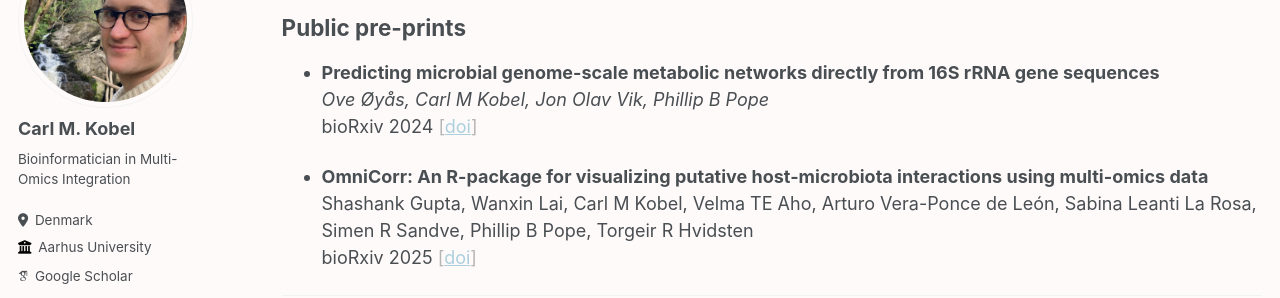
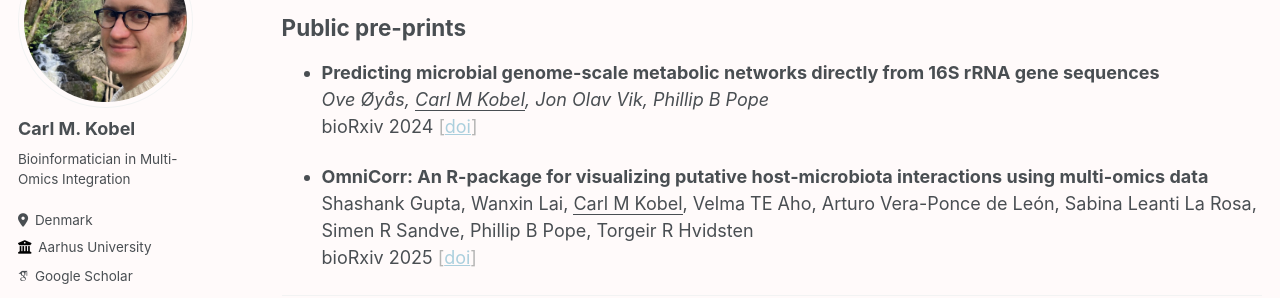
Before and after one commit to cmkobel/cmkobel.github.io, a Jekyll site: the page built from _pages/publications.md, in a window 1280 px wide and 900 px high, scrolled down 1742 px. Shown: the part 171-469 px from the top of the window. Built offline with Jekyll 4.4.1, drawn with Linux system fonts in a browser that asks for light colours; some web fonts are replaced; part of the change alters nothing that is shown.

```diff
--- a/_pages/publications.md
+++ b/_pages/publications.md
@@ -67,11 +67,11 @@ Sorted by newest first. My name or the unit representing my name is <ins>underli
 ## Public pre-prints
 
   - **Predicting microbial genome-scale metabolic networks directly from 16S rRNA gene sequences**
-    _Ove Øyås, Carl M Kobel, Jon Olav Vik, Phillip B Pope_
+    _Ove Øyås, <ins>Carl M Kobel</ins>, Jon Olav Vik, Phillip B Pope_
     bioRxiv 2024 <span class="shaded">[[doi](https://doi.org/10.1101/2024.01.26.576649)]</span>
 
   - **OmniCorr: An R-package for visualizing putative host-microbiota interactions using multi-omics data**
-    Shashank Gupta, Wanxin Lai, Carl M Kobel, Velma TE Aho, Arturo Vera-Ponce de León, Sabina Leanti La Rosa, Simen R Sandve, Phillip B Pope, Torgeir R Hvidsten
+    Shashank Gupta, Wanxin Lai, <ins>Carl M Kobel</ins>, Velma TE Aho, Arturo Vera-Ponce de León, Sabina Leanti La Rosa, Simen R Sandve, Phillip B Pope, Torgeir R Hvidsten
     bioRxiv 2025 <span class="shaded">[[doi](https://doi.org/10.1101/2025.07.01.662509)]</span>
 
 
```
